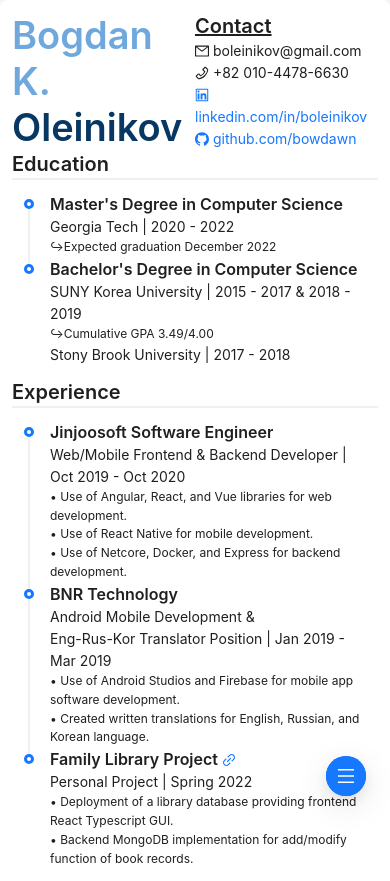
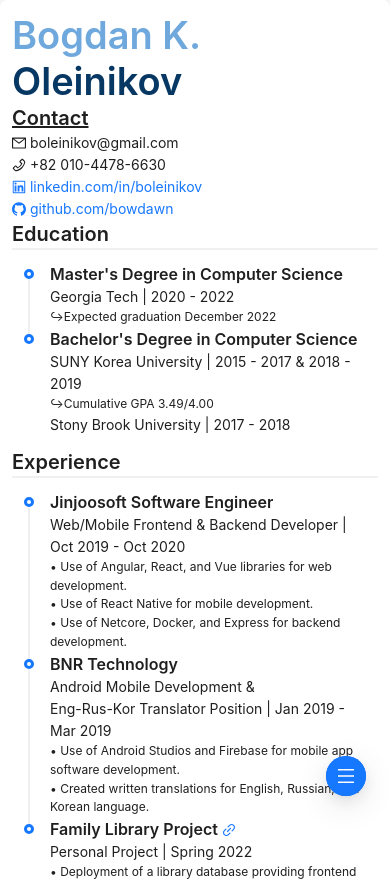
Before and after one commit to bowdawn/oleinikov-resume, a React app: page / in a window 390 px wide. Shown: the top 881 px of the page. Built offline with nearby package versions, Linux system fonts and the light colour scheme.

Commit message:
small mobile layout added

```diff
--- a/src/app/components/ResponsiveContainer.tsx
+++ b/src/app/components/ResponsiveContainer.tsx
@@ -2,13 +2,18 @@
 import MediaQuery from "react-responsive";
 
 export const ResponsiveContainer: React.FC<{
+  mini?: ReactNode;
   mobile?: ReactNode;
   web?: ReactNode;
-}> = ({ mobile, web }) => {
+}> = ({ mobile, web, mini }) => {
   return (
     <>
       <MediaQuery minWidth={825}>{web}</MediaQuery>
-      <MediaQuery maxWidth={824}>{mobile}</MediaQuery>
+      <MediaQuery maxWidth={824} minWidth={400}>
+        {mobile}
+      </MediaQuery>
+
+      <MediaQuery maxWidth={399}>{mini ? mini : mobile}</MediaQuery>
     </>
   );
 };
--- a/src/app/pages/ResumePage.tsx
+++ b/src/app/pages/ResumePage.tsx
@@ -34,24 +34,32 @@
 import { ResponsiveContainer } from "../components/ResponsiveContainer";
 
 const ResponsiveRow: FC<{
+  mini?: boolean;
   rowProps?: RowProps;
   leftCol: ReactNode;
   rightCol: ReactNode;
-}> = ({ rowProps, leftCol, rightCol }) => {
+}> = ({ rowProps, leftCol, rightCol, mini }) => {
+  const getRowLayout: (x: number, y: number) => ReactNode = (x, y) => {
+    return (
+      <Row {...rowProps}>
+        <Col span={x}>{leftCol}</Col>
+        <Col span={y}>{rightCol}</Col>
+      </Row>
+    );
+  };
+  if (mini) {
     return (
       <ResponsiveContainer
-      mobile={
-        <Row {...rowProps}>
-          <Col span={24}>{leftCol}</Col>
-          <Col span={24}>{rightCol}</Col>
-        </Row>
+        mobile={getRowLayout(12, 12)}
+        web={getRowLayout(12, 12)}
+        mini={getRowLayout(24, 24)}
+      />
+    );
   }
-      web={
-        <Row {...rowProps}>
-          <Col span={16}>{leftCol}</Col>
-          <Col span={8}>{rightCol}</Col>
-        </Row>
-      }
+  return (
+    <ResponsiveContainer
+      mobile={getRowLayout(24, 24)}
+      web={getRowLayout(16, 8)}
     />
   );
 };
@@ -78,20 +86,20 @@
               <ResponsiveRow
                 leftCol={
                   <>
-                    <Row>
-                      <Col span={12}>
-                        <NameContainer type={resume.type} />
-                      </Col>
-                      <Col span={12}>
+                    <ResponsiveRow
+                      mini
+                      leftCol={<NameContainer type={resume.type} />}
+                      rightCol={
+                        <>
                           <Title level={4} underline={true}>
                             {resume.contact}
                           </Title>
-
                           {resume.contactitem.map((x, key) => (
                             <ResumeItem key={key} description={x.description} />
                           ))}
-                      </Col>
-                    </Row>
+                        </>
+                      }
+                    />
 
                     <Title level={4}>{resume.education}</Title>
                     <Divider />
```
Lines whose indentation alone changed are shown as unchanged.
